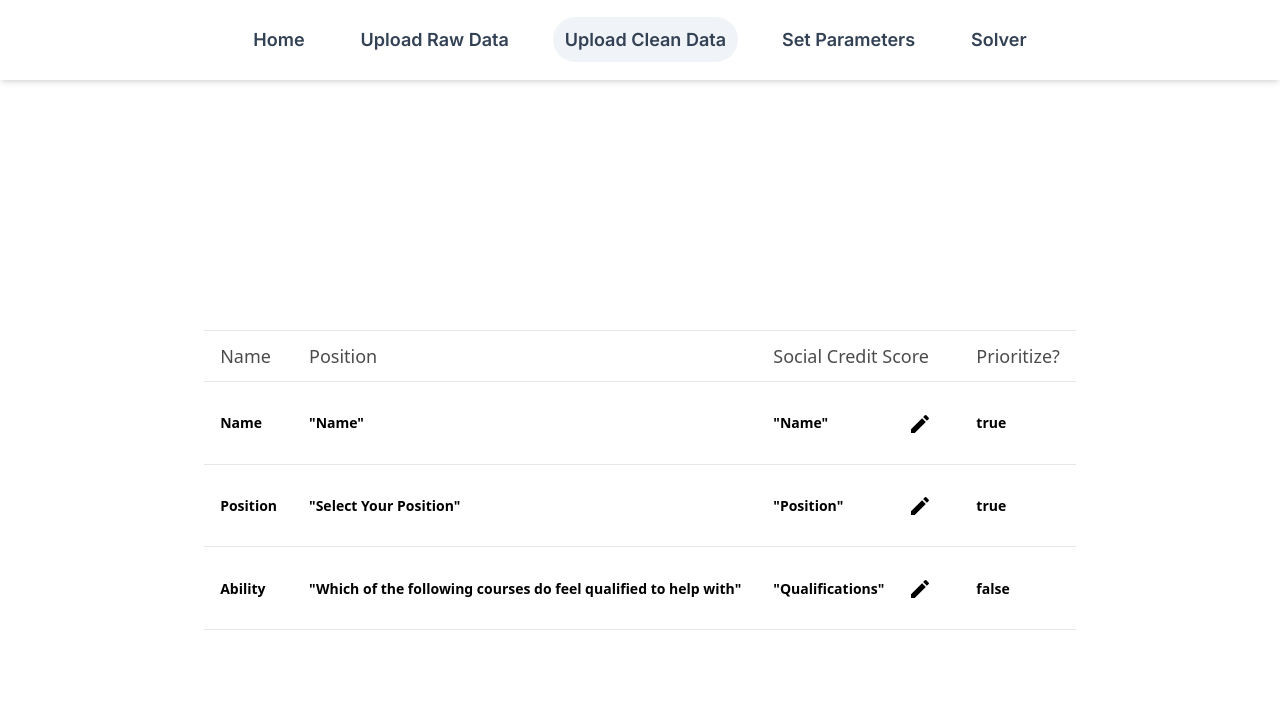
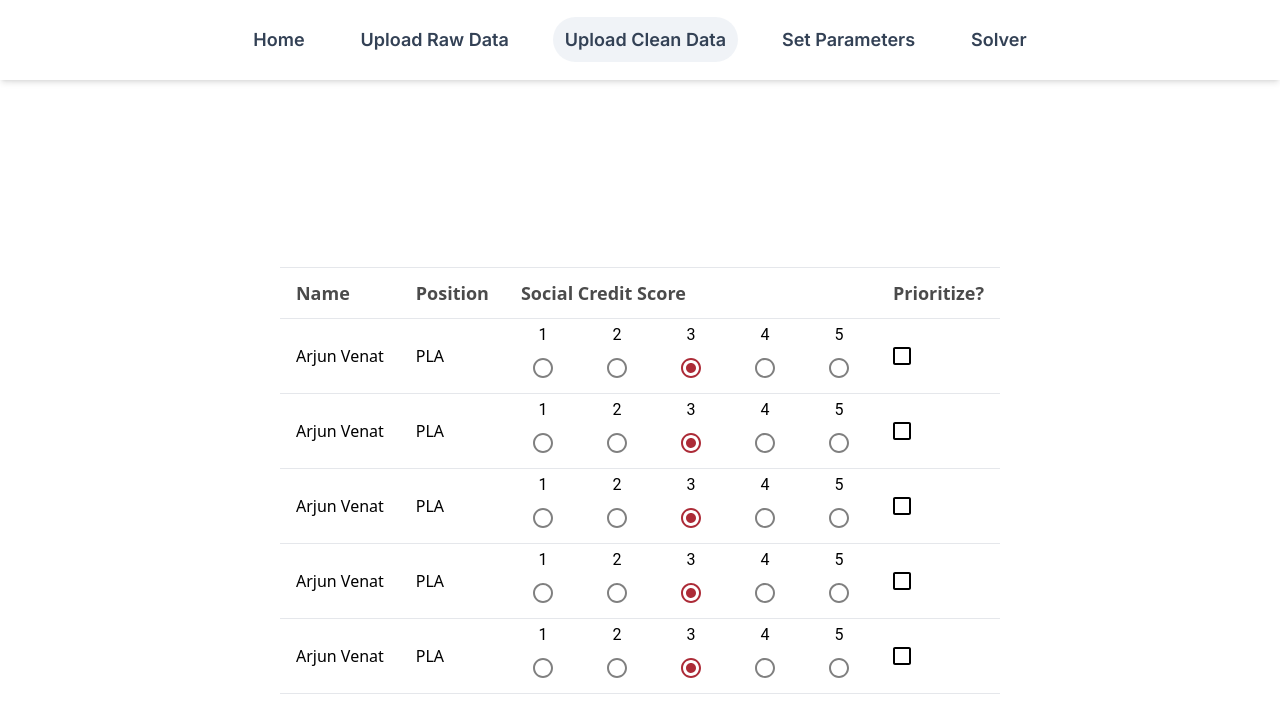
Before and after one commit to ArjunVenat/MTC-Scheduler-Client-V2, a Next.js app: page /clean-upload in a window 1280 px wide. Shown: the top 716 px of the page. Built offline with nearby package versions, Linux system fonts and the light colour scheme.

Commit message:
more changes, table has more consistent theme, now need to make sure all fields update useState

```diff
--- a/app/Components/QuestionsTable.tsx
+++ b/app/Components/Table.tsx
@@ -3,20 +3,21 @@ import React, {useState} from "react";
 import EditIcon from '@mui/icons-material/Edit';
 import SaveIcon from '@mui/icons-material/Save';
 import DeleteIcon from '@mui/icons-material/Delete';
+import {Checkbox, TextField, RadioGroup, FormControlLabel, Radio} from "@mui/material";
 
 interface TableInterface {
   type: "questions" | "workers";
   data?: QuestionBodyInterface[] | WorkersBodyInterface[]
 }
 
-export interface QuestionBodyInterface {
+interface QuestionBodyInterface {
   dataCollected: string;
   questionText: string;
   desiredCol: string;
   include: boolean;
 }
 
-export interface WorkersBodyInterface {
+interface WorkersBodyInterface {
     name: string,
     position: string
     creditScore: number,
@@ -29,7 +30,7 @@ interface RowEditFlag {
     isEditing: boolean
 }
 
-export default function QuestionsTable(props: TableInterface) {
+export default function Table(props: TableInterface) {
     const headers: string[] = props.type === "questions" ? ["Data Collected", "Question Text", "Desired Output Column Name", "Include in Model"] : ["Name", "Position", "Social Credit Score", "Prioritize?"];
 
     const [sampleData, setSampleData] = useState<QuestionBodyInterface[]>([
@@ -38,10 +39,21 @@ export default function QuestionsTable(props: TableInterface) {
         {dataCollected: "Ability", questionText: "\"Which of the following courses do feel qualified to help with\"", desiredCol: "\"Qualifications\"", include: false}
     ]);
 
+    const [sampleData2, setSampleData2] = useState<WorkersBodyInterface[]>(
+        [
+            {name: "Arjun Venat", position: "PLA", creditScore: 3, prioritize: true},
+            {name: "Arjun Venat", position: "PLA", creditScore: 3, prioritize: true},
+            {name: "Arjun Venat", position: "PLA", creditScore: 3, prioritize: true},
+            {name: "Arjun Venat", position: "PLA", creditScore: 3, prioritize: true},
+            {name: "Arjun Venat", position: "PLA", creditScore: 3, prioritize: true},
+        ]
+    )
+
     function handleInputChange (row: number, value: string) {
-        setSampleData((currentState) => {
+        console.log(value);
+        setRowEditFlag((currentState) => {
             const updatedData = [...currentState];
-            updatedData[row].desiredCol = value;
+            updatedData[row].currentState = value;
             return updatedData;
         });
     }
@@ -57,6 +69,38 @@ export default function QuestionsTable(props: TableInterface) {
         });
     }
 
+    function handleSaveClick(row: number){
+        console.log(rowEditFlag[row].currentState);
+        setSampleData((currentState: QuestionBodyInterface[]) => {
+            const newState = [...currentState];
+            newState[row] = { ...newState[row], desiredCol: rowEditFlag[row].currentState}
+            return newState;
+        }
+        )
+
+        setRowEditFlag((currentState: RowEditFlag[]) => {
+            const newState = [...currentState];
+            newState[row] = { ...newState[row], isEditing: false};
+            return newState;
+        })
+    }
+
+    function handleDeleteClick(row: number){
+        setRowEditFlag((currentState: RowEditFlag[]) => {
+            const newState = [...currentState];
+            newState[row] = { ...newState[row], isEditing: false, currentState: sampleData[row].desiredCol };
+            return newState;
+        });
+    }
+
+    const handleRadioChange = (row: number, value: number) => {
+        setSampleData2((currentState) => {
+            const newState = [...currentState];
+                newState[row] = { ...newState[row], creditScore: value};
+                return newState;
+            });
+    };
+
     return (
         <div className="flex min-h-screen items-center justify-center bg-white">
             <div className="p-6 overflow-scroll px-0">
@@ -65,46 +109,95 @@ export default function QuestionsTable(props: TableInterface) {
                     <tr>
                         {headers.map((header, i) => (
                             <th key={i} className="border-y border-blue-gray-100 bg-blue-gray-50/50 p-4">
-                                <p className="block antialiased font-sans text-lg text-blue-gray-900 font-normal leading-none opacity-70">{header}</p>
+                                {/*WPI Crimson is #AC2B37*/}
+                                <p className="block antialiased font-sans text-lg text-blue-gray-900 font-bold leading-none opacity-70">{header}</p>
                             </th>
                         ))}
                     </tr>
                     </thead>
                     <tbody>
-                    {sampleData && (sampleData.map((row, i) => (
+                    {props.type === "questions" && sampleData && (sampleData.map((row, i) => (
                         <tr key={i}>
                             <td className="p-4 border-b border-blue-gray-50">
                                 <div className="flex items-center gap-3">
-                                    <p className="block antialiased font-sans text-sm leading-normal text-blue-gray-900 font-bold">{row.dataCollected}</p>
+                                    <p className="block antialiased font-sans text-md leading-normal text-blue-gray-900 font-normal">{row.dataCollected}</p>
                                 </div>
                             </td>
                             <td className="p-4 border-b border-blue-gray-50">
                                 <div className="flex items-center gap-3">
-                                    <p className="block antialiased font-sans text-sm leading-normal text-blue-gray-900 font-bold whitespace-normal">{row.questionText}</p>
+                                    <p className="block antialiased font-sans text-md leading-normal text-blue-gray-900 font-normal whitespace-normal">{row.questionText}</p>
                                 </div>
                             </td>
                             <td className="p-4 border-b border-blue-gray-50">
                                 <div className="flex justify-between items-center gap-3">
-                                    {!rowEditFlag[i].isEditing && (<p className="block antialiased font-sans text-sm leading-normal text-blue-gray-900 font-bold">{row.desiredCol}</p>)}
-                                    {rowEditFlag[i].isEditing && (<input
-                                        type="text"
-                                        className="block antialiased font-sans text-sm leading-normal text-blue-gray-900 font-bold bg-transparent border-b-2 border-blue-gray-900 focus:outline-none focus:border-blue-500"
-                                        value={sampleData[i].desiredCol}
+                                    {!rowEditFlag[i].isEditing && (<p className="block antialiased font-sans text-md leading-normal text-blue-gray-900 font-normal">{row.desiredCol}</p>)}
+                                    {rowEditFlag[i].isEditing && (<TextField
+                                        variant="standard"
+                                        value={rowEditFlag[i].isEditing ? rowEditFlag[i].currentState : sampleData[i].desiredCol}
                                         onChange={(e) => handleInputChange(i, e.target.value)}
+                                        sx={{
+                                            '& .MuiInput-underline:after': { borderBottomColor: '#AC2B37' },
+                                        }}
                                     />)}
                                     <div>
                                         {rowEditFlag[i].isEditing && (
-                                            <button className="p-3 hover:bg-slate-200/70 rounded-xl"><SaveIcon/>
+                                            <button className="p-3 hover:bg-slate-200/70 rounded-xl" onClick={(e) => handleSaveClick(i)}><SaveIcon/>
                                             </button>)}
                                         {rowEditFlag[i].isEditing && (
-                                            <button className="p-3 hover:bg-slate-200/70 rounded-xl"><DeleteIcon/></button>)}
-                                        <button className="p-3 hover:bg-slate-200/70 rounded-xl" onClick={(e) => handleEditClick(i)}><EditIcon/></button>
+                                            <button className="p-3 hover:bg-slate-200/70 rounded-xl" onClick={(e) => handleDeleteClick(i)}><DeleteIcon/></button>)}
                                     </div>
+                                    {!rowEditFlag[i].isEditing && (<button className="p-3 hover:bg-slate-200/70 rounded-xl"
+                                              onClick={(e) => handleEditClick(i)}><EditIcon/></button>)}
                                 </div>
                             </td>
                             <td className="p-4 border-b border-blue-gray-50">
                                 <div className="flex justify-between items-center gap-3">
-                                    <p className="block antialiased font-sans text-sm leading-normal text-blue-gray-900 font-bold">{row.include.toString()}</p>
+                                    <Checkbox sx={{color: 'black', '&.Mui-checked': {
+                                            color: "#AC2B37",
+                                        }}} />
+                                </div>
+                            </td>
+                        </tr>
+                    )))}
+
+                    {props.type === "workers" && sampleData2 && (sampleData2.map((row, i) => (
+                        <tr key={i}>
+                            <td className="p-4 border-b border-blue-gray-50">
+                                <div className="flex items-center gap-3">
+                                    <p className="block antialiased font-sans text-md leading-normal text-blue-gray-900 font-normal">{row.name}</p>
+                                </div>
+                            </td>
+                            <td className="p-4 border-b border-blue-gray-50">
+                                <div className="flex items-center gap-3">
+                                    <p className="block antialiased font-sans text-md leading-normal text-blue-gray-900 font-normal whitespace-normal">{row.position}</p>
+                                </div>
+                            </td>
+                            <td className="border-b border-blue-gray-50">
+                                <RadioGroup row={true}>
+                                    {[1, 2, 3, 4, 5].map((value) => (
+                                    <FormControlLabel
+                                        key={value}
+                                        value={value.toString()}
+                                        control={
+                                            <Radio
+                                                checked={sampleData2[i].creditScore === value}
+                                                onClick={(e) => handleRadioChange(i, value)}
+                                                sx={{color: 'gray', '&.Mui-checked': {
+                                                        color: "#AC2B37",
+                                                    }}}
+                                            />
+                                        }
+                                        label={value.toString()}
+                                        labelPlacement="top"
+                                    />
+                                ))}
+                                </RadioGroup>
+                            </td>
+                            <td className="pl-1 pt-4 pb-4 border-b border-blue-gray-50">
+                                <div className="flex justify-between items-center gap-3">
+                                    <Checkbox sx={{color: 'black', '&.Mui-checked': {
+                                            color: "#AC2B37",
+                                        }}} />
                                 </div>
                             </td>
                         </tr>
--- a/app/clean-upload/page.tsx
+++ b/app/clean-upload/page.tsx
@@ -1,9 +1,6 @@
 import React from 'react'
-import Image from "next/image";
-import { FaHome, FaInfo, FaBriefcase } from 'react-icons/fa';
 import Header from '../Components/Header';
-import WorkersTable from '../Components/QuestionsTable';
-import QuestionsTable from "../Components/QuestionsTable";
+import Table from "../Components/Table";
 
 export default function Home() {
   return (
@@ -13,7 +10,7 @@ export default function Home() {
           <Header setPage={"clean-upload"}/>
         <div className="flex-grow overflow-hidden">
           <div className="h-full overflow-y-auto">
-              <QuestionsTable type={"workers"}/>
+              <Table type={"workers"}/>
           </div>
         </div>
       </div>
--- a/app/home/page.tsx
+++ b/app/home/page.tsx
@@ -1,6 +1,6 @@
 import React from 'react'
 import Header from '../Components/Header';
-import WorkersTable from '../Components/QuestionsTable';
+import WorkersTable from '../Components/Table';
 import HeroPage from "@/app/Components/HeroPage";
 
 export default function Home() {
--- a/app/params/page.tsx
+++ b/app/params/page.tsx
@@ -1,6 +1,6 @@
 import React from 'react'
 import Header from '../Components/Header';
-import QuestionsTable from '../Components/QuestionsTable';
+import Table from '../Components/Table';
 
 export default function Home() {
   return (
@@ -10,7 +10,7 @@ export default function Home() {
           <Header setPage={"params"}/>
         <div className="flex-grow overflow-hidden">
           <div className="h-full overflow-y-auto">
-            <QuestionsTable type={"workers"}/>
+            <Table type={"workers"}/>
           </div>
         </div>
       </div>
--- a/app/raw-upload/page.tsx
+++ b/app/raw-upload/page.tsx
@@ -1,9 +1,7 @@
 import React from 'react'
 import Image from "next/image";
-import { FaHome, FaInfo, FaBriefcase } from 'react-icons/fa';
 import Header from '../Components/Header';
-import WorkersTable from '../Components/QuestionsTable';
-import QuestionsTable from "../Components/QuestionsTable";
+import Table from "../Components/Table";
 
 export default function Home() {
   return (
@@ -13,7 +11,7 @@ export default function Home() {
           <Header setPage={"raw-upload"}/>
         <div className="flex-grow overflow-hidden">
           <div className="h-full overflow-y-auto">
-              <QuestionsTable type={"questions"}/>
+              <Table type={"questions"}/>
           </div>
         </div>
       </div>
--- a/app/solver/page.tsx
+++ b/app/solver/page.tsx
@@ -2,7 +2,7 @@ import React from 'react'
 import Image from "next/image";
 import { FaHome, FaInfo, FaBriefcase } from 'react-icons/fa';
 import Header from '../Components/Header';
-import QuestionsTable from '../Components/QuestionsTable';
+import QuestionsTable from '../Components/Table';
 
 export default function Home() {
   return (
```
Also changed, not shown: app/Components/WorkersTable.tsx (deleted).
